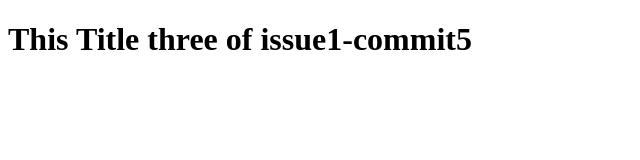
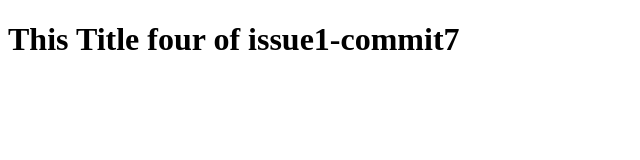
Before and after one commit to ashwan15/Array-Map-Exercises, a plain HTML site: page index.html in a window 1280 px wide. Shown: the whole page, without its empty margins (0-640 px from the left). Drawn offline with Linux system fonts and the light colour scheme.

Commit message:
this is commit 7

```diff
--- a/index.html
+++ b/index.html
@@ -7,6 +7,6 @@
     <title>Document</title>
 </head>
 <body>
-    <h1>This Title three of issue1-commit5</h1>
+    <h1>This Title four of issue1-commit7</h1>
 </body>
 </html>
```
